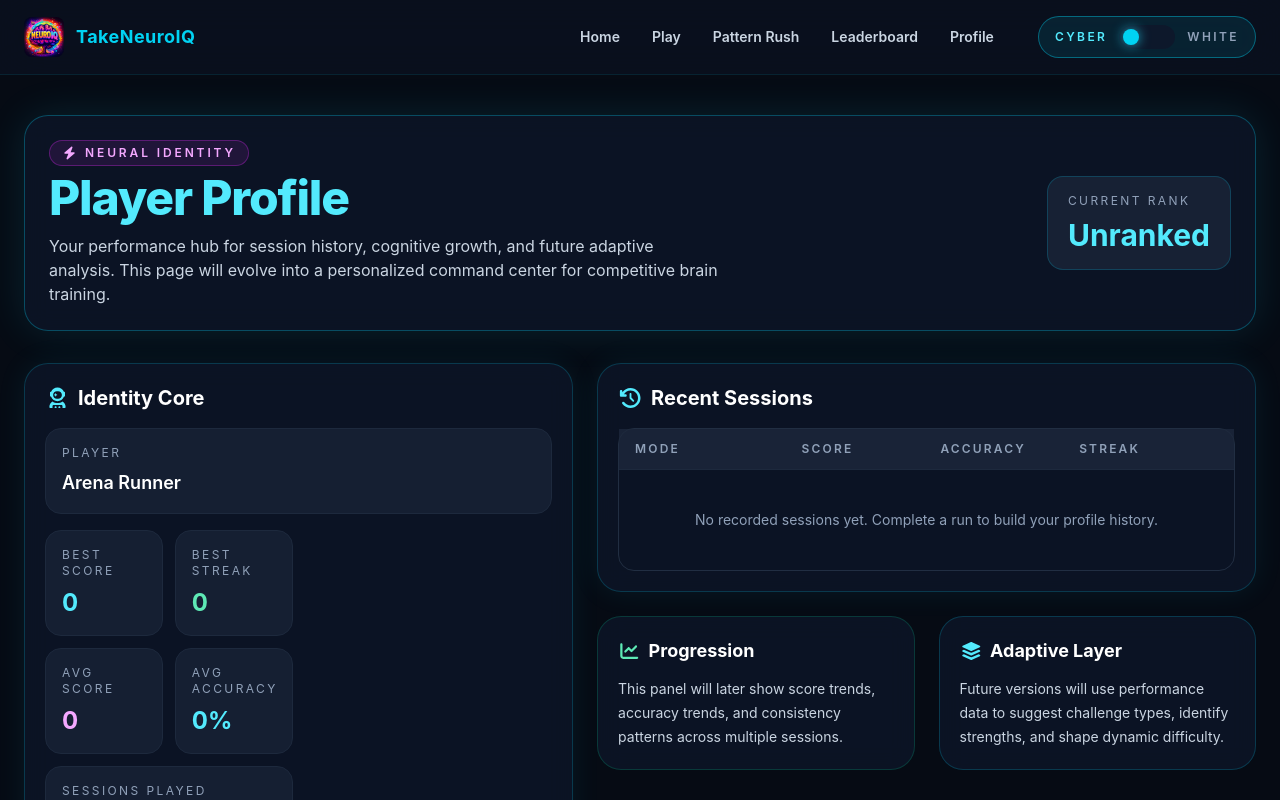
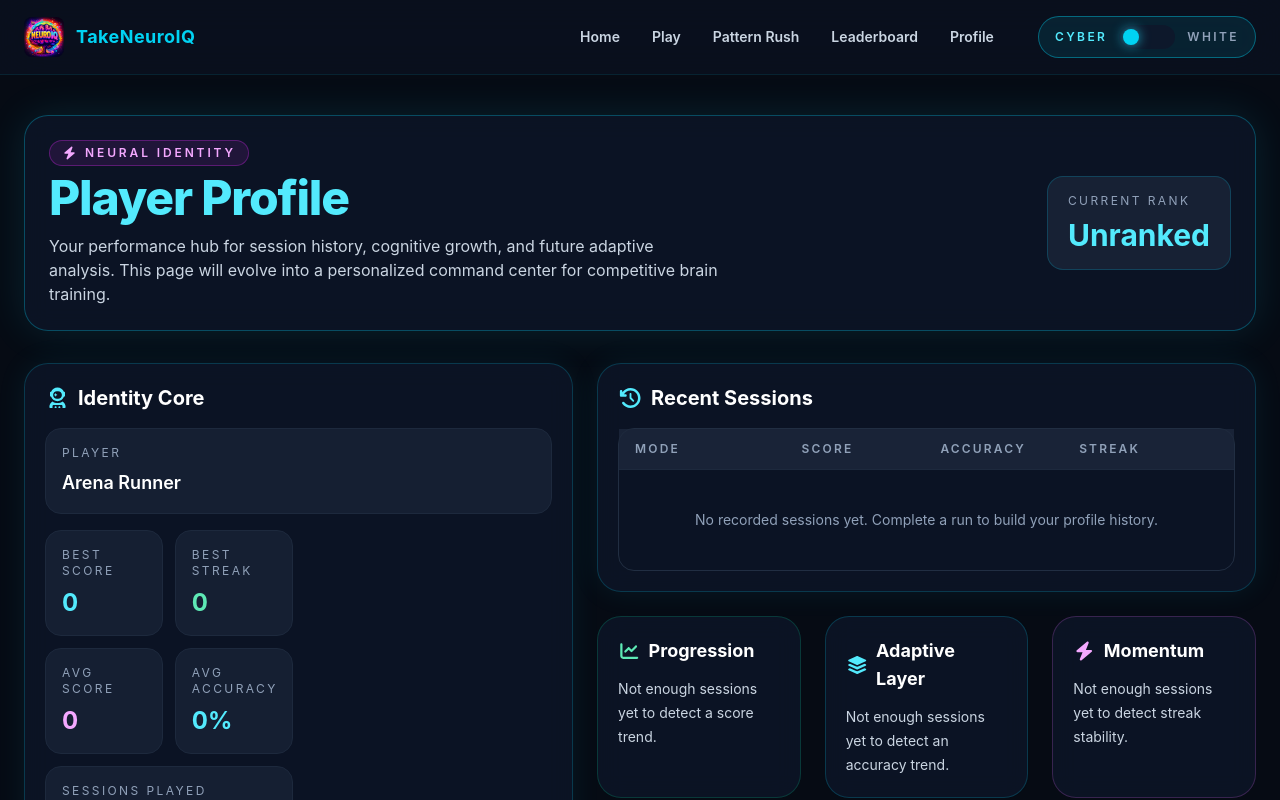
Before and after one commit to Breedlove-Jason/takeneuroiq, a React (Vite) app: page /profile in a window 1280 px wide. Shown: the top 800 px of the page. Built offline with nearby package versions, Linux system fonts and the light colour scheme.

Commit message:
Checkpoint: first three-signal intelligence stack online: score trend, streak stability

```diff
--- a/src/pages/ProfilePage.jsx
+++ b/src/pages/ProfilePage.jsx
@@ -64,6 +64,80 @@ function ProfilePage() {
 
     return "Early performance signals detected. Continue running sessions to unlock deeper cognitive analysis.";
   })();
+  const scoreTrend = (() => {
+    if (sessions.length < 2) {
+      return "Not enough sessions yet to detect a score trend.";
+    }
+
+    const recentScores = recentSessions
+      .slice()
+      .reverse()
+      .map((session) => session.score ?? 0);
+
+    const firstScore = recentScores[0];
+    const lastScore = recentScores[recentScores.length - 1];
+    const difference = lastScore - firstScore;
+
+    if (difference >= 100) {
+      return "Score trend rising. Recent runs show stronger scoring output.";
+    }
+
+    if (difference <= -100) {
+      return "Score trend dipping. Recent sessions suggest reduced scoring efficiency.";
+    }
+
+    return "Score trend stable. Performance output is holding near current baseline.";
+  })();
+  const accuracyTrend = (() => {
+    if (sessions.length < 2) {
+      return "Not enough sessions yet to detect an accuracy trend.";
+    }
+
+    const recentAccuracies = recentSessions
+      .slice()
+      .reverse()
+      .map((session) => session.accuracy ?? 0);
+
+    const firstAccuracy = recentAccuracies[0];
+    const lastAccuracy = recentAccuracies[recentAccuracies.length - 1];
+    const difference = lastAccuracy - firstAccuracy;
+
+    if (difference >= 5) {
+      return "Accuracy trend rising. Precision control is improving across recent runs.";
+    }
+
+    if (difference <= -5) {
+      return "Accuracy trend slipping. Precision consistency is dropping under current conditions.";
+    }
+
+    return "Accuracy trend stable. Precision output is holding near current baseline.";
+  })();
+
+  const streakStability = (() => {
+    if (sessions.length < 2) {
+      return "Not enough sessions yet to detect streak stability.";
+    }
+
+    const recentStreaks = recentSessions
+      .slice()
+      .reverse()
+      .map((session) => session.bestStreak ?? session.streak ?? 0);
+
+    const minStreak = Math.min(...recentStreaks);
+    const maxStreak = Math.max(...recentStreaks);
+    const spread = maxStreak - minStreak;
+
+    if (spread <= 2) {
+      return "Streak stability strong. Cognitive momentum is holding consistently across recent runs.";
+    }
+
+    if (spread >= 6) {
+      return "Streak stability volatile. Momentum is fluctuating noticeably between sessions.";
+    }
+
+    return "Streak stability moderate. Momentum control is forming but not yet fully consistent.";
+  })();
+
   return (
     <section className="min-h-screen px-6 py-10">
       <div className="mx-auto max-w-7xl">
@@ -195,7 +269,12 @@ function ProfilePage() {
                   Working memory
                 </div>
                 <div className="rounded-2xl border border-slate-800 bg-slate-800/60 p-4">
-                  Adaptive pressure handling
+                  <p className="font-semibold text-cyan-300">
+                    Adaptive pressure handling
+                  </p>
+                  <p className="mt-2 text-sm leading-6 text-slate-400">
+                    {streakStability}
+                  </p>
                 </div>
               </div>
             </div>
@@ -242,7 +321,7 @@ function ProfilePage() {
               </div>
             </div>
 
-            <div className="grid gap-6 md:grid-cols-2">
+            <div className="grid gap-6 md:grid-cols-3">
               <div className="rounded-3xl border border-emerald-400/20 bg-slate-900/70 p-5 backdrop-blur-md">
                 <h2 className="flex items-center gap-2 text-lg font-bold text-white">
                   <FontAwesomeIcon
@@ -252,8 +331,7 @@ function ProfilePage() {
                   Progression
                 </h2>
                 <p className="mt-3 text-sm leading-6 text-slate-300">
-                  This panel will later show score trends, accuracy trends, and
-                  consistency patterns across multiple sessions.
+                  {scoreTrend}
                 </p>
               </div>
 
@@ -266,8 +344,17 @@ function ProfilePage() {
                   Adaptive Layer
                 </h2>
                 <p className="mt-3 text-sm leading-6 text-slate-300">
-                  Future versions will use performance data to suggest challenge
-                  types, identify strengths, and shape dynamic difficulty.
+                  {accuracyTrend}
+                </p>
+              </div>
+
+              <div className="rounded-3xl border border-fuchsia-400/20 bg-slate-900/70 p-5 backdrop-blur-md">
+                <h2 className="flex items-center gap-2 text-lg font-bold text-white">
+                  <FontAwesomeIcon icon={faBolt} className="text-fuchsia-300" />
+                  Momentum
+                </h2>
+                <p className="mt-3 text-sm leading-6 text-slate-300">
+                  {streakStability}
                 </p>
               </div>
             </div>
```
